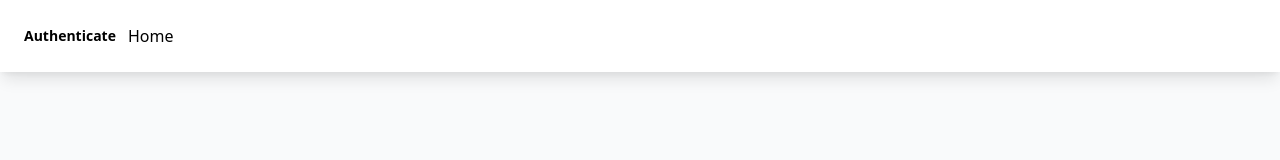
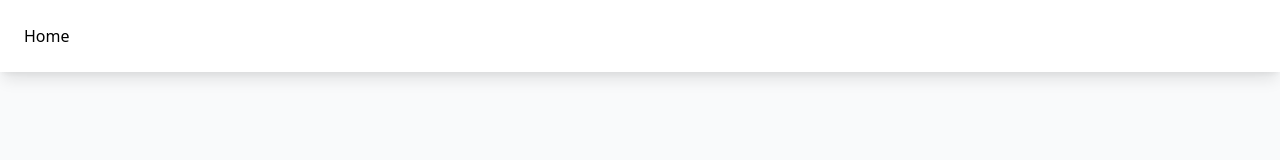
Before and after one commit to Bundy-Mundi/youtube-comments-manager, a React (Create React App) app in the folder frontend/: page / in a window 1280 px wide. Shown: the top 160 px of the page. Built offline with nearby package versions, Linux system fonts and the light colour scheme.

Commit message:
Delete Authentication button

```diff
--- a/frontend/src/App.js
+++ b/frontend/src/App.js
@@ -31,7 +31,7 @@ function App() {
 
   return (
     <Router>
-      <Nav auth={isAuthenticated} setAuth={setIsAuthenticated}/>
+      <Nav auth={isAuthenticated}/>
       <Switch>
         {
           isAuthenticated ?
--- a/frontend/src/components/Nav.jsx
+++ b/frontend/src/components/Nav.jsx
@@ -12,13 +12,12 @@ const ResposiveMenuList = ({to, text, onClick}) => {
     )
 }
 
-const Nav = ({ auth, setAuth }) => {
+const Nav = ({ auth }) => {
     const [ menuopen, setMenuopen ] = useState(false);
     return (
         <>
         <nav className="w-full sticky top-0 z-50 p-6 flex items-center justify-start shadow-lg bg-white bg-opacity-80">
             <ul className="hidden flex-row items-center md:flex lg:flex xl:flex 2xl:flex">
-                <li className="cursor-pointer font-bold text-sm mr-3" onClick={()=>setAuth(!auth)}>Authenticate</li>
                 <li className={listClass}><NavLink to="/">Home</NavLink></li>
                 {
                     auth ?
--- a/frontend/src/pages/Home.jsx
+++ b/frontend/src/pages/Home.jsx
@@ -1,7 +1,7 @@
 import React, { useEffect } from "react";
 import { Link } from "react-router-dom";
+import { useLocation } from "react-router-dom/cjs/react-router-dom.min";
 import LayoutDefault from "../components/layouts/Layout.Default";
-import { useLocation } from "react-router-dom/cjs/react-router-dom.min";
 
 const firstListStyle = "w-full h-full hover:bg-gray-900 hover:text-white border-2 border-b-0 p-6 rounded-t-lg text-sm font-bold hover:white";
 const listStyle = "w-full h-full hover:bg-gray-900 hover:text-white border-2 border-b-0 p-6 text-sm font-bold";
@@ -10,6 +10,7 @@ const lastListStyle = "w-full h-full hover:bg-gray-900 hover:text-white border-2
 function Home () {
     let token = new URLSearchParams(useLocation().search).get("token");
     useEffect(()=>{
+        console.log(process.env.NODE_ENV);
         if(token) localStorage.setItem("token", token);
     },[token]);
     return(
```
